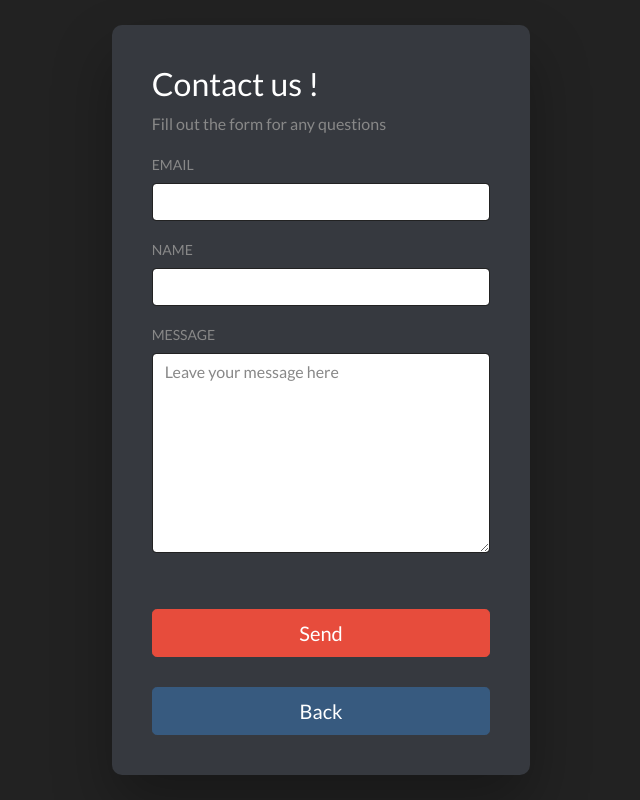
After one commit to Stratfab/ec-code-2021-discoding-php-Stratfab, a PHP site: page /view/contactHomeView.php in a window 1280 px wide. The commit adds this page. Shown: the whole page, without its empty margins (307-947 px from the left). Run offline with PHP 8.4, Linux system fonts and the light colour scheme.

Commit message:
contactHomeView done

```diff
--- a/src/index.php
+++ b/src/index.php
@@ -38,6 +38,10 @@ if (isset($_GET['action'])) {
 				contact();
 				break;
 
+        case 'contactHome':
+                    contactHome();
+                    break;
+
         case 'conversation':
             conversationPage();
             break;
--- a/src/static/css/style.css
+++ b/src/static/css/style.css
@@ -55,3 +55,12 @@ html, body {
 .sendButton{
     margin-top: 40px;
 }
+
+.logoutButtonHome{
+    margin-top: 25px;
+}
+
+.contactUsButtonHome{
+    margin-top: 25px;
+    margin-left: 10px;
+}
--- /dev/null
+++ b/src/view/contactHomeView.php
@@ -0,0 +1,46 @@
+<?php ob_start(); ?>
+
+<div class="container-fluid d-flex h-100 ">
+    <div class="row align-self-center w-100">
+        <div class="col-md-4 mx-auto auth-container">
+            <h3>Contact us !
+            </h3>
+            <p class="text-muted">Fill out the form for any questions</p>
+            <form action="../index.php?action=contactHome" method="post">
+                <div class="mb-3">
+                    <label for="email" class="form-label text-muted small text-uppercase">Email</label>
+                    <input type="email" class="form-control" id="email" name="email"/>
+                </div>
+                <div class="mb-3">
+                    <label for="name" class="form-label text-muted small text-uppercase">Name</label>
+                    <input type="name" class="form-control" id="name" name="name"/>
+                </div>
+
+                <div class="mb-3">
+                    <label for="message" class="form-label text-muted small text-uppercase">Message</label>
+                    <textarea class="form-control" placeholder="Leave your message here" id="message" name="message" style="height: 200px"></textarea>
+
+                </div>
+                <span class="error-msg text-danger">
+              <?= isset( $error_msg ) ? $error_msg : null; ?>
+            </span>
+            <span class="success-msg text-success">
+              <?= isset($success_msg) ? $success_msg : null; ?>
+            </span>
+
+                <div class="d-flex justify-content-center">
+                    <button  type="submit" class="btn btn-danger btn-lg btn-block w-100 sendButton">Send</button>
+                </div>
+                <div class="d-flex justify-content-center">
+                <a href="../index.php" type="submit"  class="btn btn-primary btn-lg btn-block w-100 loginButton" >Back</a>
+                </div>
+
+            </form>
+        </div>
+
+
+    </div>
+</div>
+
+<?php $content = ob_get_clean(); ?>
+<?php require( __DIR__ . '/base.php'); ?>
--- a/src/view/conversationListViewPartial.php
+++ b/src/view/conversationListViewPartial.php
@@ -1,6 +1,9 @@
 <?php ob_start(); ?>
 <div class="col-sm-6 col-md-3 friends-list">
-
+    <div>
+    <a href="/index.php?action=logout" class="btn btn-outline-danger btn-sm logoutButtonHome">Logout</a>
+    <a href="/index.php?action=contactHome" class="btn btn-outline-light btn-sm contactUsButtonHome">Contact</a>
+    </div>
     <ul class="list-group mt-3 mb-3">
         <li class="list-group-item">
             <a href="/index.php?action=friend">
--- a/src/view/friendView.php
+++ b/src/view/friendView.php
@@ -11,7 +11,7 @@
                 </div>
                 <div class="col-2 align-self-center d-flex justify-content-end ">
                     <a href="/index.php?action=friend&sub_action=add_friend" class="btn btn-success ">Add a Friend</a>
-                   <a href="/index.php?action=logout" class="btn btn-outline-danger logoutButton">Logout</a>
+
 
                 </div>
             </div>
```
Also changed, not shown: src/controller/contactController.php (+49 -0 lines).
